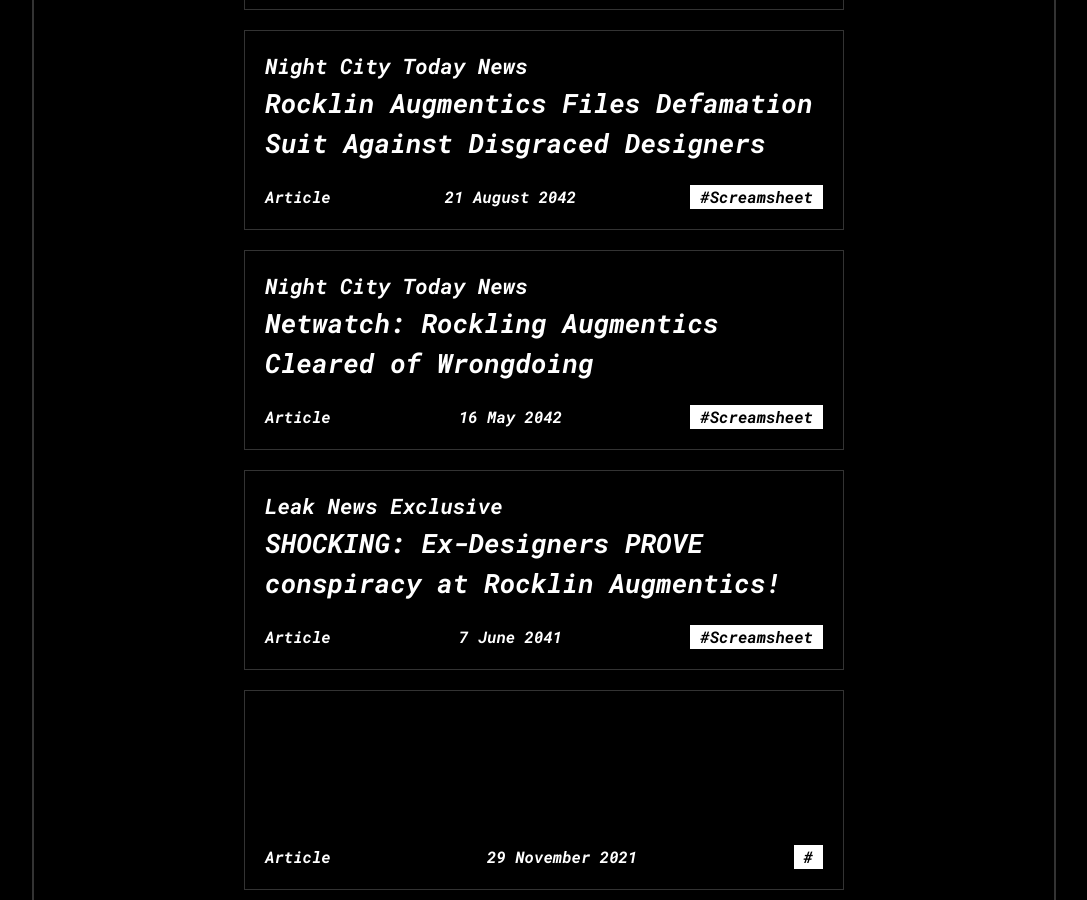
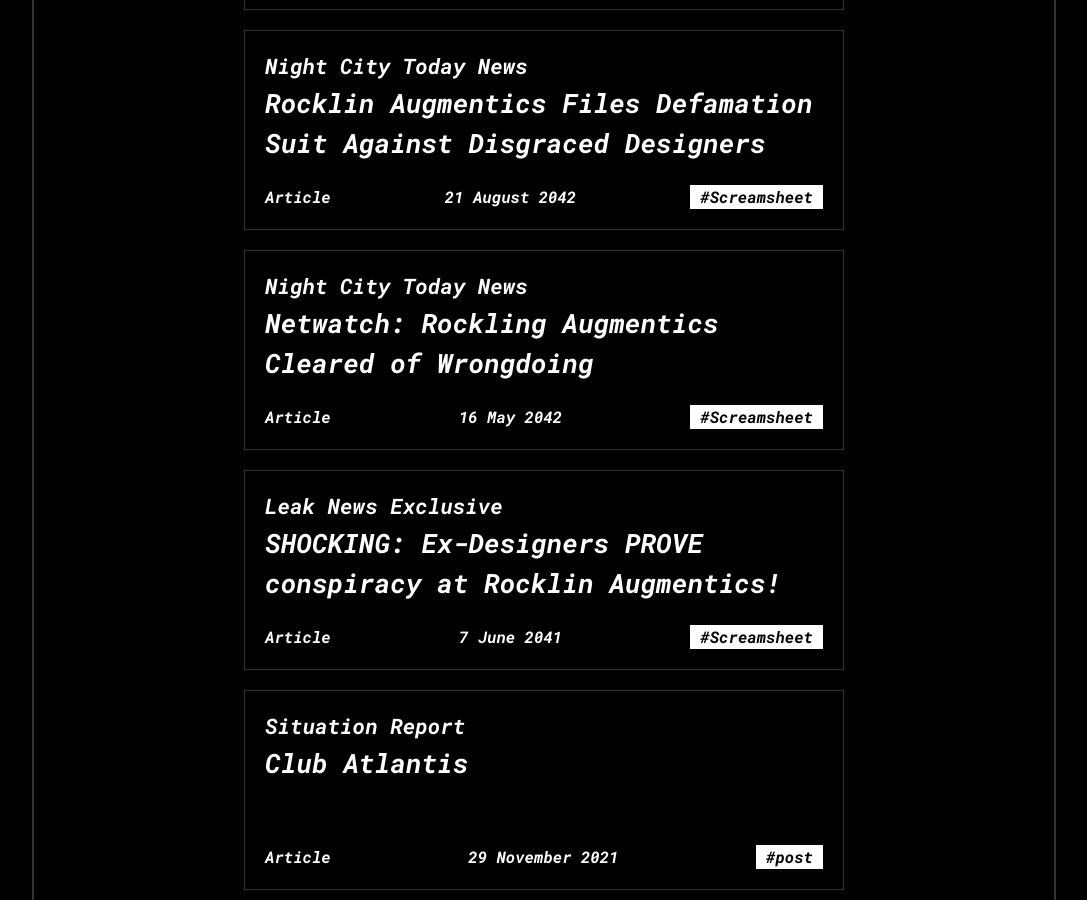
Before and after one commit to Antoine-BL/cyber-punk-blog, a Jekyll site: the page built from index.markdown, in a window 1280 px wide and 900 px high, scrolled down 1150 px. Shown: the whole window, without its empty margins (96-1183 px from the left). Built offline with Jekyll 4.4.1, drawn with Linux system fonts in a browser that asks for light colours; some web fonts are replaced.

Commit message:
Updated Sitrep Club Atlantis

```diff
--- a/_posts/2021-11-29-sitrep-club-atlantis.markdown
+++ b/_posts/2021-11-29-sitrep-club-atlantis.markdown
@@ -1,6 +1,9 @@
 ---
 title: SITREP - Club Atlantis
 date: 2021-11-29 23:45:00 Z
+type: post
+title-big: Club Atlantis
+title-small: Situation Report
 ---
 
 - This month, as with most months, you're short on rent, and Doc Carver has a job for you.
```
